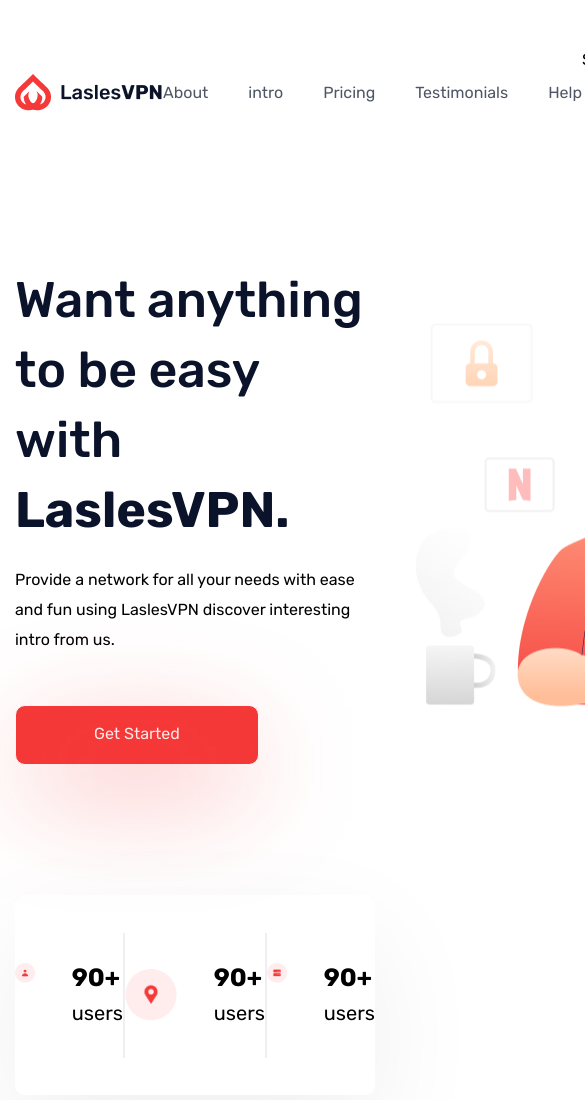
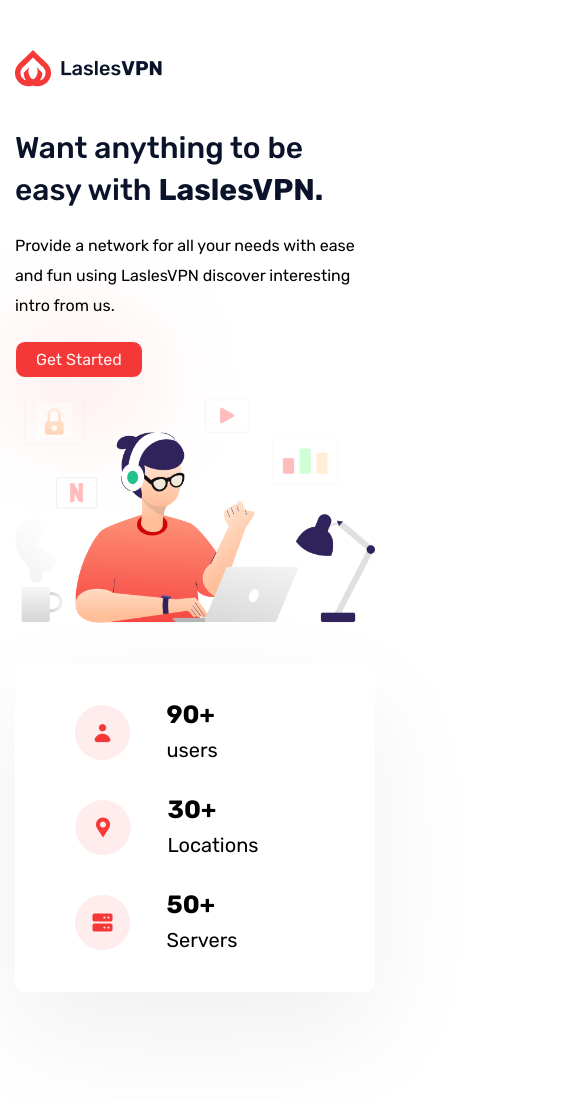
Before and after one commit to tboy1999/LaslesVPN, a website: page index.html in a window 390 px wide. Shown: the top 1100 px of the page, 585 px wide, since content can reach past the window. Drawn offline with nearby package versions, Linux system fonts and the light colour scheme.

Commit message:
reposive intro

```diff
--- a/index.html
+++ b/index.html
@@ -77,8 +77,8 @@
                 <img src="./img/location.png" alt="">
               </div>
               <div class="intro-wrap">
-                <h3 class="intro-heading">90+</h3>
-                <p class="intro-desc">users</p>
+                <h3 class="intro-heading">30+</h3>
+                <p class="intro-desc">Locations</p>
               </div>
             </div>
             <div class="intro-server">
@@ -86,8 +86,8 @@
                 <img src="./img/Server.png" alt="">
               </div>
               <div class="intro-wrap">
-                <h3 class="intro-heading">90+</h3>
-                <p class="intro-desc">users</p>
+                <h3 class="intro-heading">50+</h3>
+                <p class="intro-desc">Servers</p>
               </div>
             </div>
           </div>
--- a/scss/_features.scss
+++ b/scss/_features.scss
@@ -4,6 +4,7 @@
   &-container {
     display: flex;
     justify-content: center;
+    align-items: center;
     gap: 0 170px;
   }
   &-info {
@@ -34,3 +35,14 @@
     margin-bottom: 15px;
   }
 }
+
+@media screen and (max-width: 1279.98px) {
+  .features {
+    &-container {
+      gap: 0 20px
+    }
+    &-info {
+      max-width: 50%
+    }
+  }
+}
--- a/scss/_global.scss
+++ b/scss/_global.scss
@@ -97,3 +97,21 @@
 .wrapper {
   background-color: linear-gradient(to bottom, red, #ffffff)
 }
+
+@media screen and (max-width: 1279.98px) {
+  .button {
+    padding: 8px 20px;
+    &-big {
+      padding: 17.5px 40px
+    }
+  }
+}
+
+@media screen and (max-width: 767.98px) {
+  .button {
+    &-big {
+      height: unset;
+      padding: 8px 20px;
+    }
+  }
+}
--- a/scss/_header.scss
+++ b/scss/_header.scss
@@ -5,6 +5,7 @@
     display:flex;
     justify-content: space-between;
     align-items: center;
+    flex-wrap: wrap;
   }
   &-list {
     display: flex;
@@ -17,3 +18,18 @@
   }
 
 }
+
+@media screen and (max-width: 1279.98px) {
+  .header-list {
+    gap: 0 20px
+  }
+}
+
+@media screen and (max-width: 767.98px) {
+  .header-list {
+    display: none
+  }
+  .header-auth {
+    display: none
+  }
+}
--- a/scss/_hero.scss
+++ b/scss/_hero.scss
@@ -2,6 +2,7 @@
   margin-top: 130px;
   &-container {
     display: flex;
+    align-items: center;
   }
   &-info {
     max-width: 555px;
@@ -9,7 +10,7 @@
   &-heading {
     font-weight: 500;
     font-size: 50px;
-    line-height: 70px;
+    line-height: calc(70/50);
     margin-bottom: 20px;
   }
   &-desc {
@@ -30,3 +31,30 @@
     max-width: none;
   }
 }
+
+@media screen and (max-width: 1279.98px) {
+  .hero {
+    margin-top: 40px;
+  }
+  .hero-img {
+    position: static;
+    transform: translate(0);
+    max-width: 100%;
+  }
+  .hero-heading {
+    font-size: 37px;
+  }
+}
+
+@media screen and (max-width: 767.98px) {
+  .hero-container {
+    flex-direction: column;
+    gap: 20px 0
+  }
+  .hero-heading {
+    font-size: 30px;
+  }
+  .hero-desc {
+    margin-bottom: 20px;
+  }
+}
--- a/scss/_intro.scss
+++ b/scss/_intro.scss
@@ -12,8 +12,9 @@
 
   &-user {
     display: flex;
-    width: 30%;
+    width: 32%;
     justify-content: center;
+    align-items: center;
     gap: 0 36.5px;
 
   }
@@ -21,17 +22,16 @@
     display: flex;
     justify-content: center;
     align-items: center;
-    width: 40%;
+    width: 36%;
     min-height: 125px;
-    border-left: 2px solid #EEEFF2;
-    border-right: 2px solid #EEEFF2;
     gap: 0 36.5px;
   }
   &-server {
     justify-content: center;
+    align-items: center;
     display: flex;
     gap: 0 36.5px;
-    width: 30%;
+    width: 32%;
   }
 
   &-heading {
@@ -46,3 +46,36 @@
     line-height: 30px;
   }
 }
+
+@media screen and (min-width: 768px) {
+  .intro-location {
+
+    border-left: 2px solid #EEEFF2;
+    border-right: 2px solid #EEEFF2;
+  }
+}
+
+
+@media screen and (max-width: 1279.98px) {
+  .intro {
+    margin-top: 40px;
+  }
+}
+
+@media screen and (max-width: 767.98px) {
+  .intro {
+    &-container {
+      flex-direction: column;
+      align-items: inherit;
+      padding: 37px 60px
+    }
+    &-server,
+    &-location,
+    &-user {
+      width: 100%;
+      justify-content: unset
+    }
+
+
+  }
+}
--- a/scss/_plan.scss
+++ b/scss/_plan.scss
@@ -1,9 +1,6 @@
 .plan {
   padding-top: 80px;
   background: linear-gradient(180deg, #fafafa, #fff);
-  &-container{
-
- }
   &-top{
     text-align: center;
  }
@@ -26,7 +23,8 @@
   &-body{
     display: flex;
     gap: 0 50px;
-    justify-content: center
+    justify-content: center;
+    flex-wrap: wrap;
  }
   &-box{
     display: flex;
@@ -76,3 +74,33 @@
  }
 
 }
+
+@media screen and (max-width: 1279.98px) {
+  .plan-body {
+  display: grid;
+  justify-content: flex-start;
+  grid-auto-columns: 40%;
+  grid-auto-flow: column;
+  grid-gap: 1.5rem;
+  overflow: auto;
+  overflow-y: hidden;
+  scroll-snap-type: x mandatory;
+  scroll-snap-stop: always;
+  -ms-touch-action: manipulation;
+  touch-action: manipulation;
+  -webkit-overflow-scrolling: touch;
+  scroll-padding: 1rem;
+  grid-template-columns: unset;
+  }
+  .plan-body::-webkit-scrollbar {
+    display: none;
+    width: 0;
+  }
+  .plan-body > *{
+    scroll-snap-align: start;
+  }
+
+  .plan-box {
+    padding: 40px 10px
+  }
+}
```
Also changed, not shown: css/main.css, js/app.js (line endings or trailing spaces), 1 other file.
